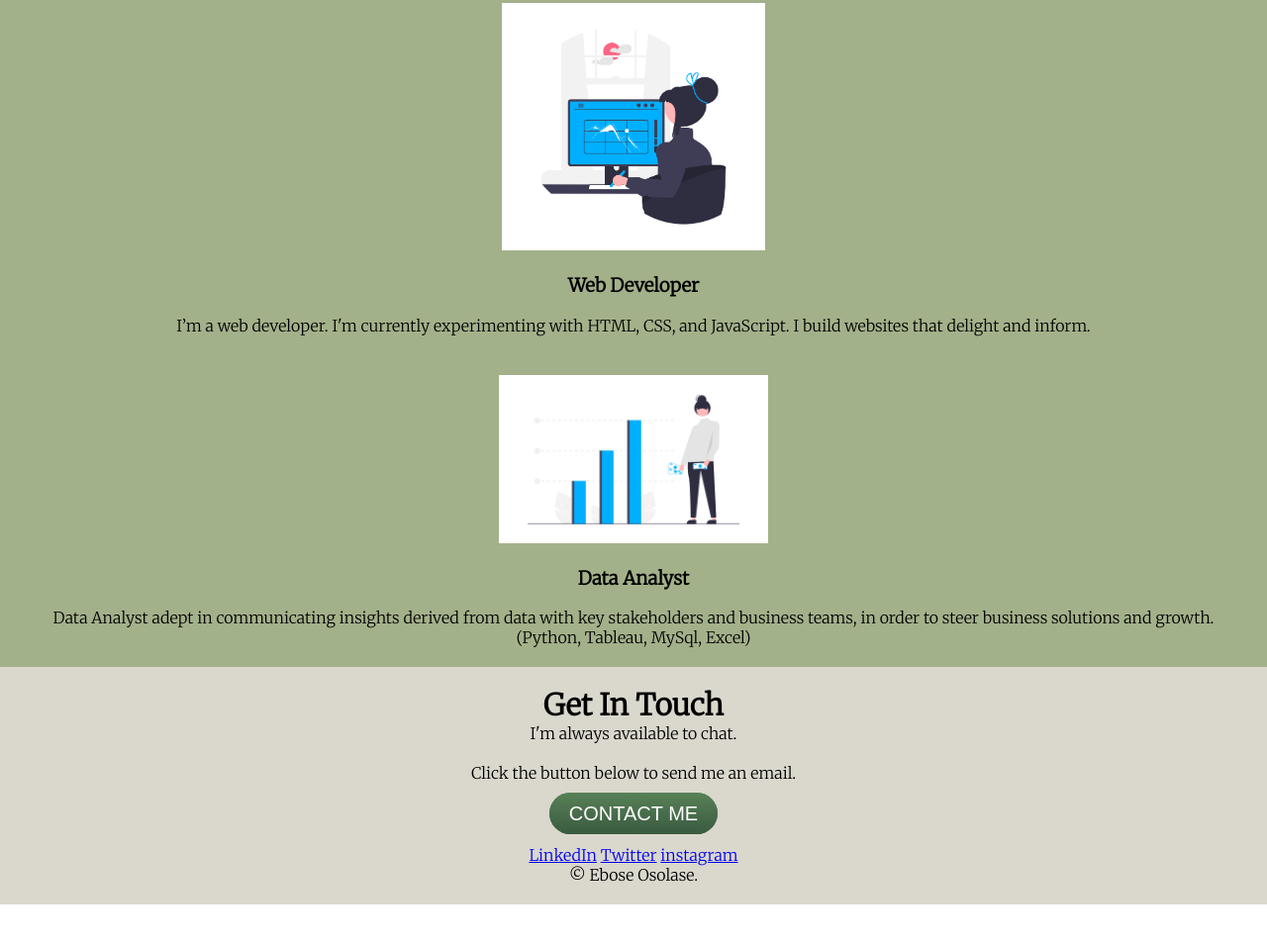
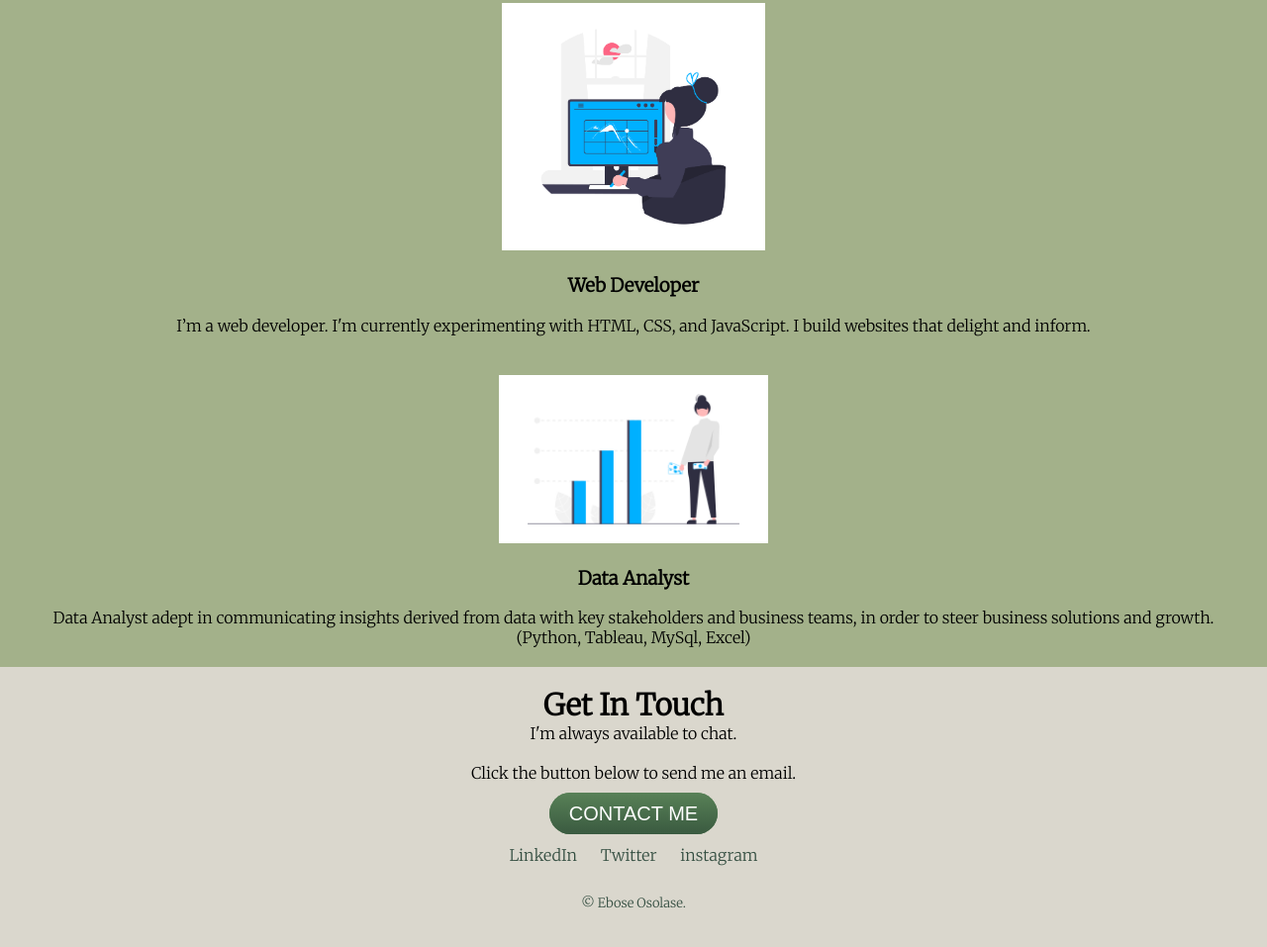
Before and after one commit to EboseHH/LandingPage, a plain HTML site: page index.html in a window 1280 px wide. Shown: the part 894-1851 px from the top of the page at 99% size. Before the commit the page ends 1808 px from the top, so only its background shows below. Drawn offline with Linux system fonts and the light colour scheme.

Commit message:
update to landing pages

```diff
--- a/css/style.css
+++ b/css/style.css
@@ -73,7 +73,7 @@ p {
     padding: 20px;
 }
 .footer-link{
-   margin: 20px 10px 0px;
+   margin: 20px 10px 10px;
 }
 .btn {
     background: #588157;
@@ -100,3 +100,17 @@ p {
     background-image: linear-gradient(to bottom, #DAD7CD, #A3B18A);
     text-decoration: none;
   }
+  a{
+      color: #344E41;
+      font-family: 'Merriweather', sans-serif;
+      margin: 0px 10px;
+      text-decoration: none;
+  }
+  a:hover{
+color: #588157;
+  }
+.copyright{
+    color: #344E41;
+    font-size: small;
+    padding: 20px 0;
+}
--- a/index.html
+++ b/index.html
@@ -55,7 +55,7 @@
             <a href="https://twitter.com/Ebose_0">Twitter</a>
             <a href="https://www.instagram.com/ebose_o/">instagram</a>
         </div>
-        <p>© Ebose Osolase.</p>
+        <p class="copyright">© Ebose Osolase.</p>
 </body>
 
 </html>
```
